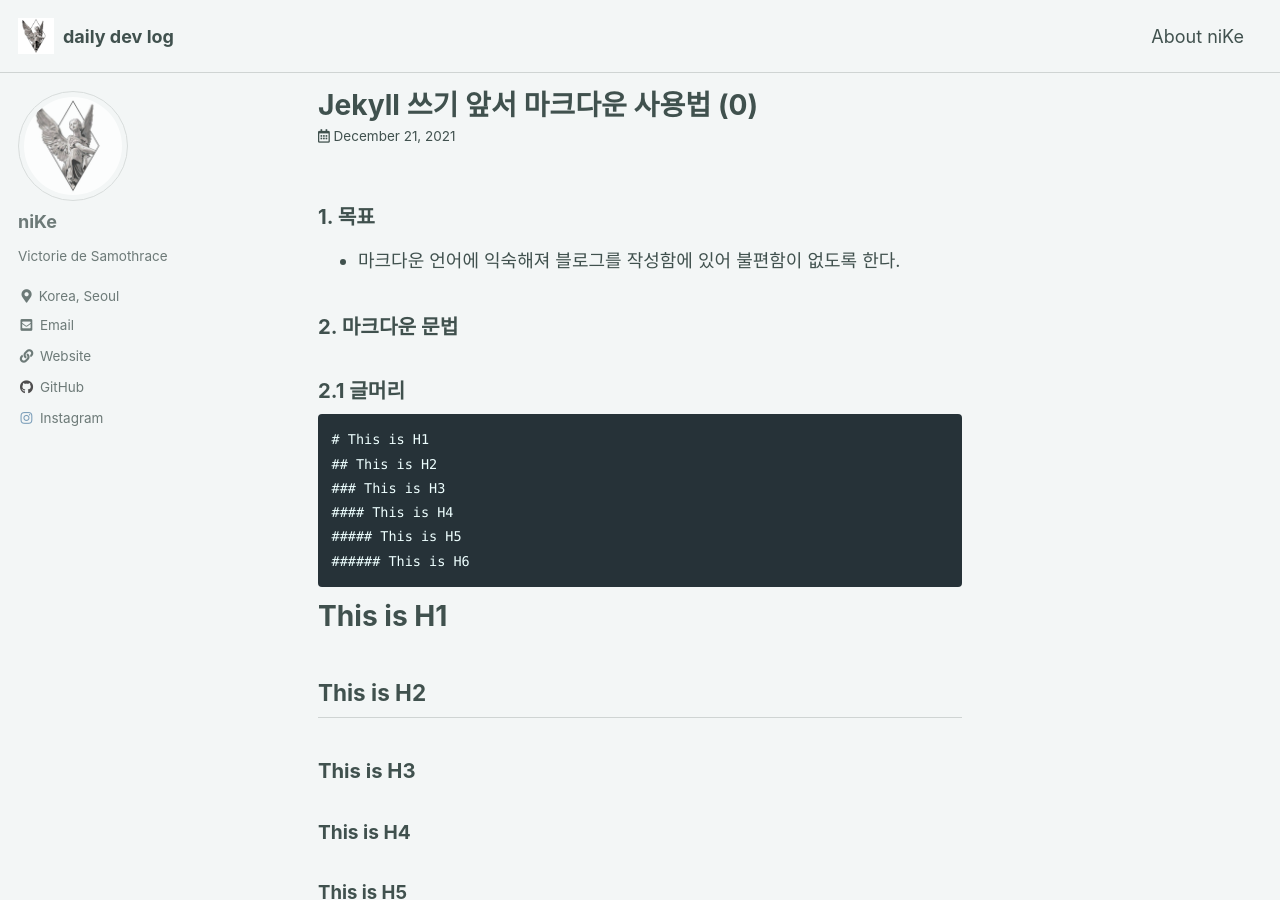
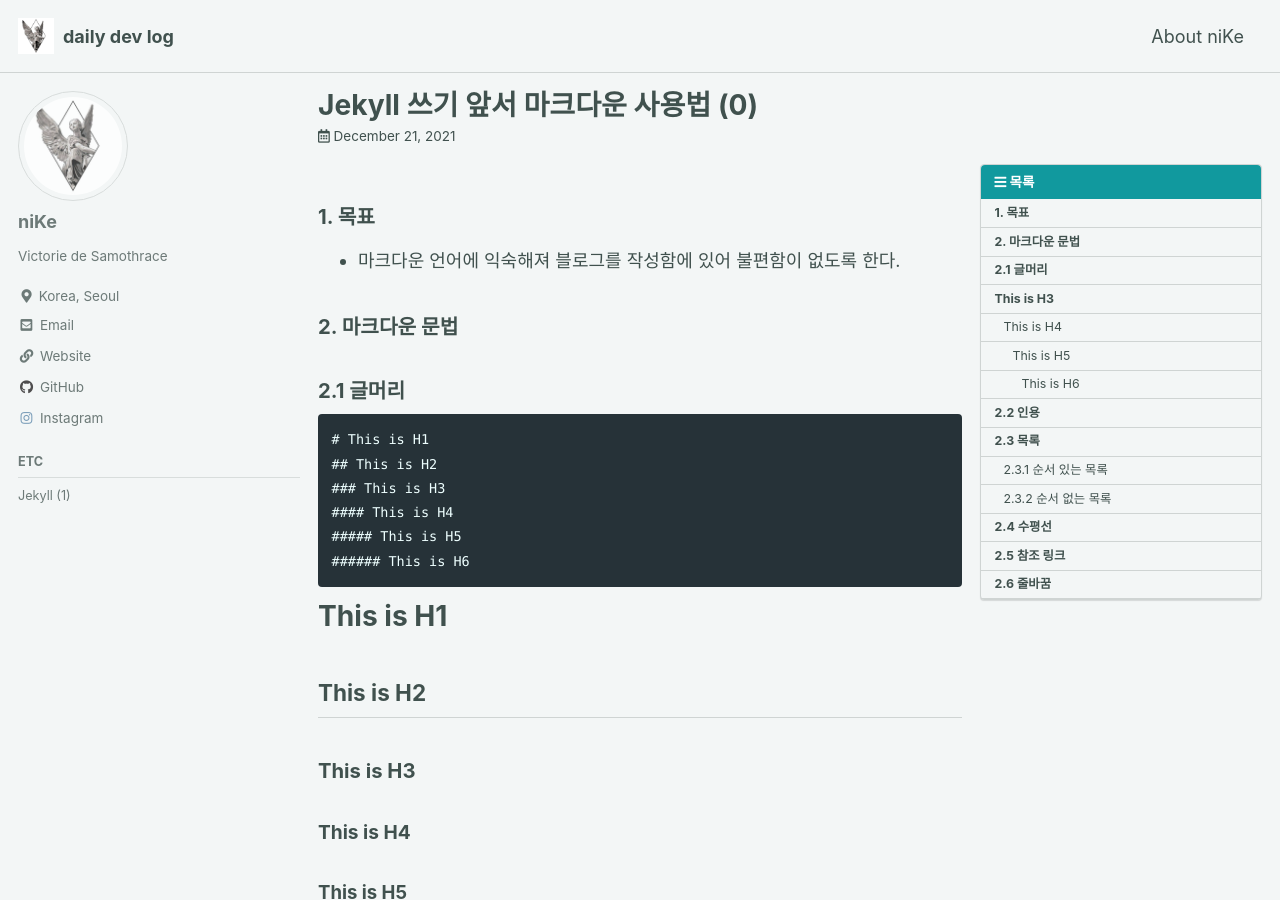
Before and after one commit to KwakTaeMin/KwakTaeMin.github.io, a Jekyll site: the page built from _posts/2021-12-21-Jekyll 쓰기 앞서 마크다운 사용법 (0).md, in a window 1280 px wide and 900 px high. Built offline with Jekyll 4.4.1, drawn with Linux system fonts in a browser that asks for light colours; cached includes are drawn as plain includes.

Commit message:
jekyll categories?

```diff
--- a/_posts/2021-12-21-Jekyll 쓰기 앞서 마크다운 사용법 (0).md
+++ b/_posts/2021-12-21-Jekyll 쓰기 앞서 마크다운 사용법 (0).md
@@ -9,6 +9,12 @@ categories:
 tags:
   - jekyll
   - blog
+sidebar:
+  nav: "docs"
+toc: true
+toc_label: "목록"
+toc_icon: "bars"
+toc_sticky: true
 ---
 
 ### 1. 목표
```
Also changed, not shown: _includes/custom-archive-single.html (added, +27 -0 lines).
